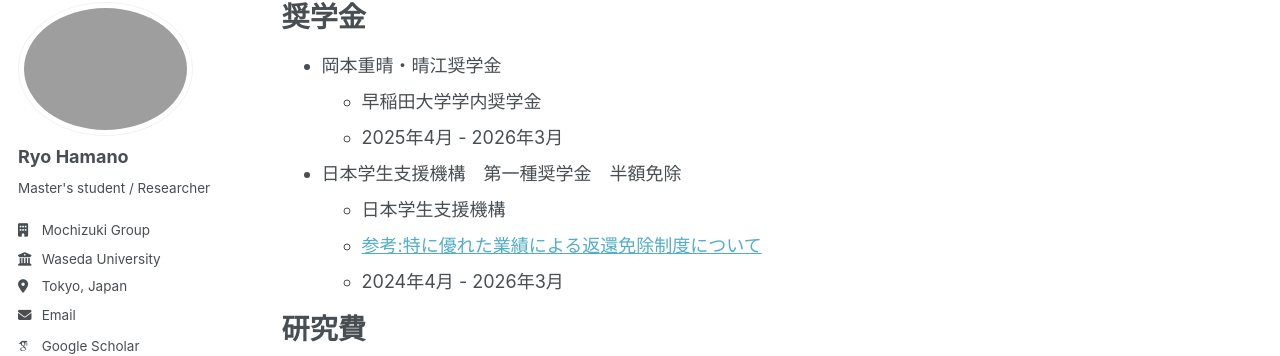
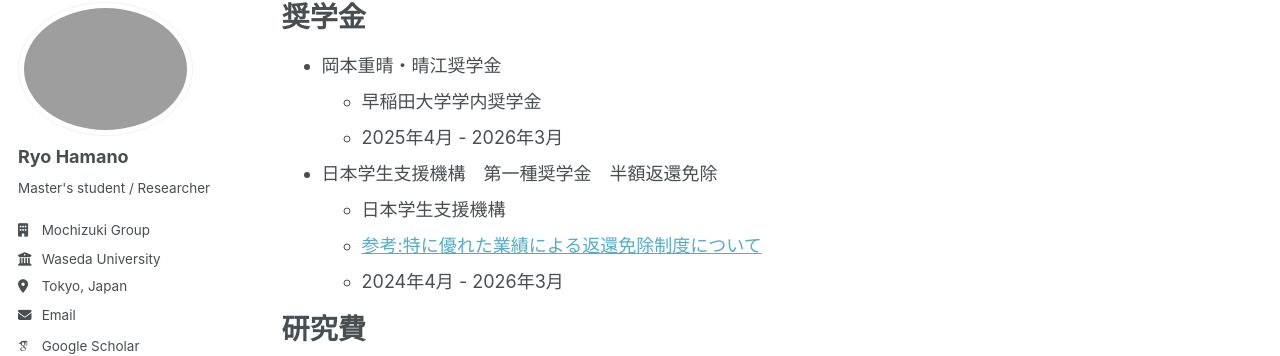
Before and after one commit to ryohamano/ryohamano.github.io, a Jekyll site: the page built from _pages/cv.md, in a window 1280 px wide and 900 px high, scrolled down 1136 px. Shown: the part 97-453 px from the top of the window. Built offline with Jekyll 4.4.1, drawn with Linux system fonts in a browser that asks for light colours; some web fonts are replaced.

Commit message:
Correct scholarship repayment exemption wording

```diff
--- a/_pages/cv.md
+++ b/_pages/cv.md
@@ -56,7 +56,7 @@ redirect_from:
   * 早稲田大学学内奨学金
   * 2025年4月 - 2026年3月
 
-* 日本学生支援機構　第一種奨学金　半額免除
+* 日本学生支援機構　第一種奨学金　半額返還免除
   * 日本学生支援機構
   * [参考:特に優れた業績による返還免除制度について](https://www.jasso.go.jp/shogakukin/saiyochu/gyosekimenjo/seidogaiyo/index.html)
   * 2024年4月 - 2026年3月
```
